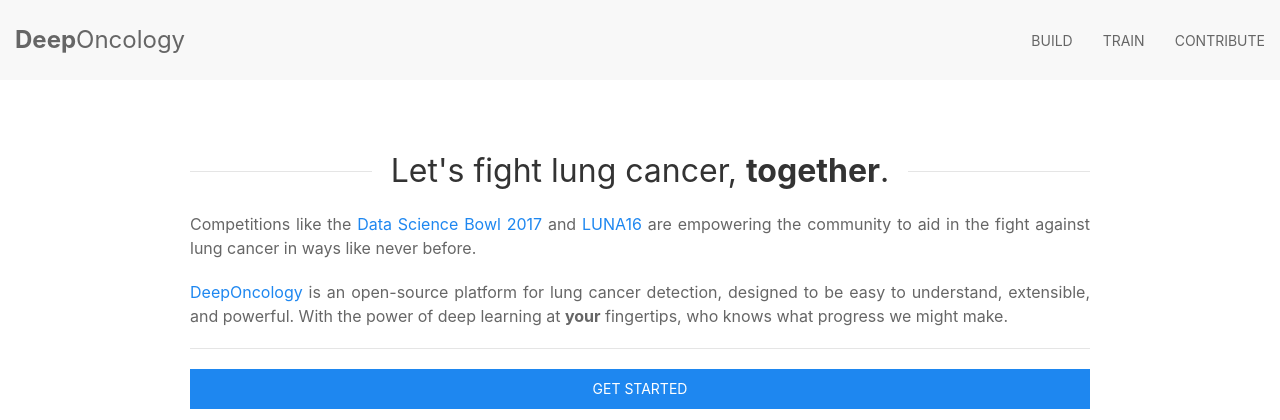
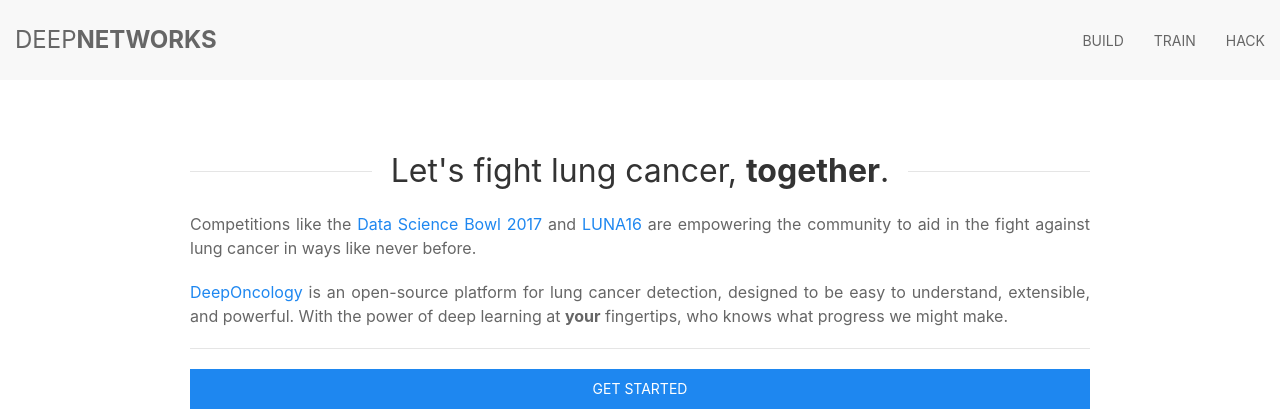
Before and after one commit to 2PacIsAlive/DeepOncology, a Flask app: page / in a window 1280 px wide. Shown: the top 420 px of the page. Run offline with Flask 2, Linux system fonts and the light colour scheme; parts of the project's set-up code (start-up, migrations or seed data) failed here and were passed over; some libraries are stand-ins or nearby versions.

Commit message:
deep_oncology -> deep_networks (deepnet.works)

```diff
--- a/www/templates/navbar.html
+++ b/www/templates/navbar.html
@@ -1,12 +1,12 @@
 {% macro navbar() -%}
   	<nav class="uk-navbar-container uk-dark" uk-navbar>
         <div class="uk-navbar-left">
-            <a class="uk-navbar-item uk-logo" href="/"><strong>Deep</strong> Oncology</a>
+            <a class="uk-navbar-item uk-logo uk-text-uppercase" href="/">Deep <strong>Networks</strong></a>
         </div>
         <div class="uk-navbar-right">
             <a class="uk-navbar-item uk-text-uppercase" href="/build">build</a>
             <a class="uk-navbar-item uk-text-uppercase" href="/train">train</a>
-            <a class="uk-navbar-item uk-text-uppercase" href="/contribute">contribute</a>
+            <a class="uk-navbar-item uk-text-uppercase" href="/hack">hack</a>
         </div>
     </nav>
 {%- endmacro %}
```
Also changed, not shown: README.md, deep_networks/__init__.py (renamed from deep_oncology/__init__.py), deep_networks/data/__init__.py (renamed from deep_oncology/data/__init__.py), deep_networks/data/csv.py (renamed from deep_oncology/data/csv.py), deep_networks/data/dicom/__init__.py (renamed from deep_oncology/data/dicom/__init__.py), deep_networks/data/dicom/load.py (renamed from deep_oncology/data/dicom/load.py), deep_networks/data/dicom/plot.py (renamed from deep_oncology/data/dicom/plot.py), deep_networks/data/np.py (renamed from deep_oncology/data/np.py), deep_networks/data/preprocessing/__init__.py (renamed from deep_oncology/data/preprocessing/__init__.py), deep_networks/data/preprocessing/convert.py (renamed from deep_oncology/data/preprocessing/convert.py), deep_networks/data/preprocessing/normalize.py (renamed from deep_oncology/data/preprocessing/normalize.py), deep_networks/data/preprocessing/resample.py (renamed from deep_oncology/data/preprocessing/resample.py), deep_networks/data/preprocessing/segment_lungs.py (renamed from deep_oncology/data/preprocessing/segment_lungs.py), deep_networks/network/__init__.py (renamed from deep_oncology/network/__init__.py), 3 more files.
